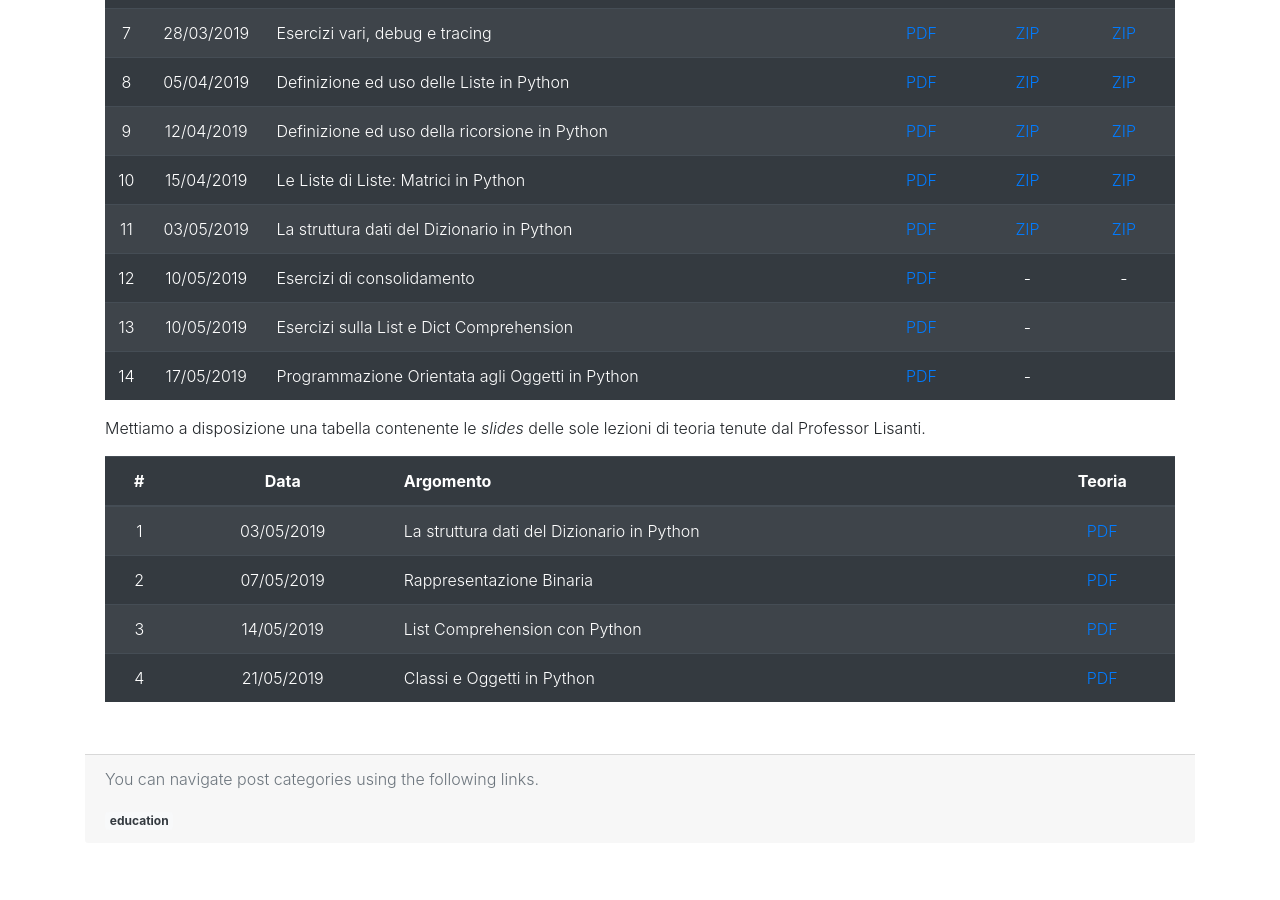
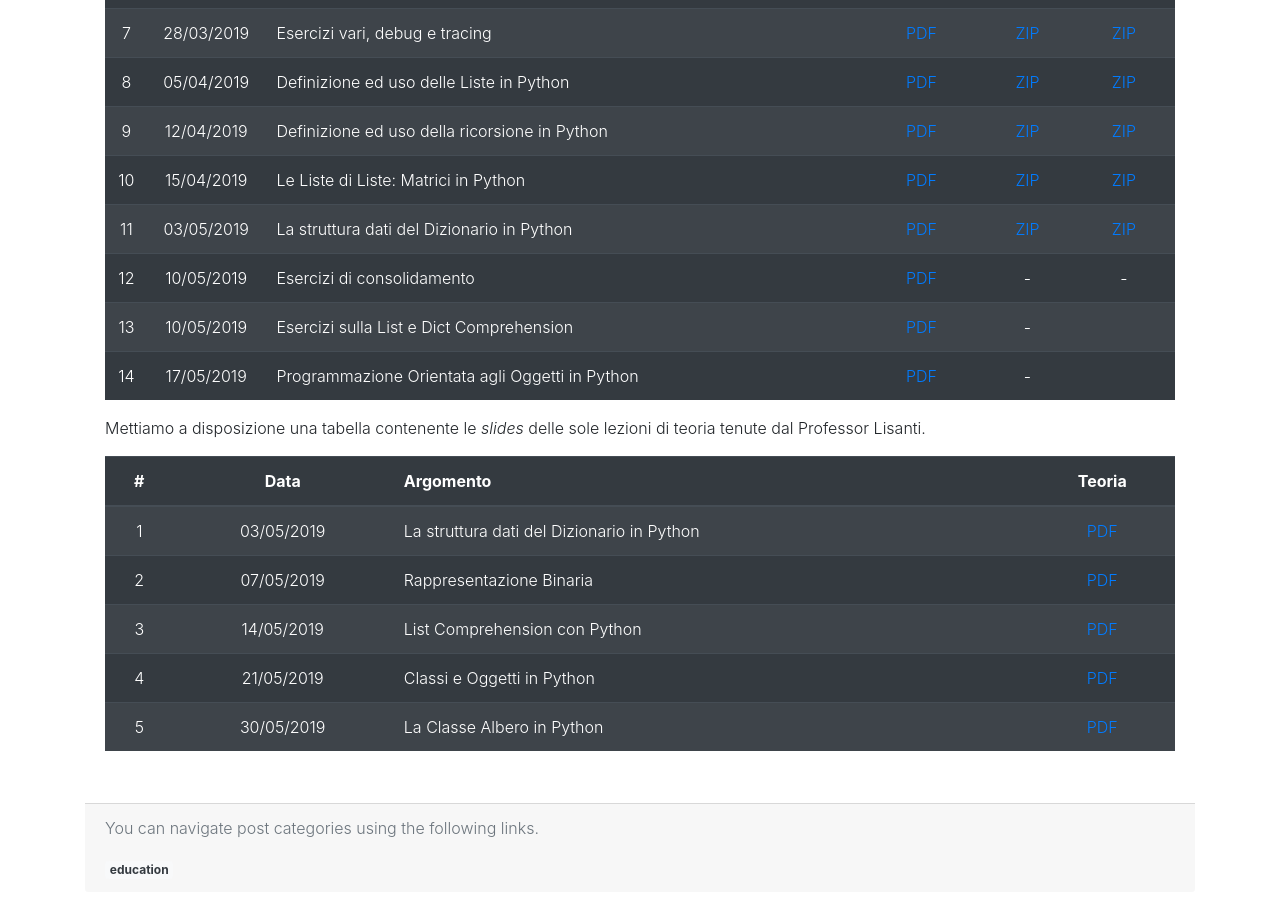
Before and after one commit to saltgz/saltgz.github.io, a Jekyll site: the page built from _posts/2019-05-27-info-mat.md, in a window 1280 px wide and 900 px high, scrolled down 1103 px. Built offline with Jekyll 4.4.1, drawn with Linux system fonts in a browser that asks for light colours; nearby versions of some CDN libraries; before the commit the page ends 1954 px from its top, so only the background shows below that.

Commit message:
Update 2019-05-27-info-mat.md

```diff
--- a/_posts/2019-05-27-info-mat.md
+++ b/_posts/2019-05-27-info-mat.md
@@ -66,3 +66,4 @@ Mettiamo a disposizione una tabella contenente le _slides_ delle sole lezioni di
 |  2  | 07/05/2019 | Rappresentazione Binaria                         | [PDF](https://drive.google.com/open?id=1k_LwffjQ-rjGsJg54o58GeTnjWfWIWQ0) |
 |  3  | 14/05/2019 | List Comprehension con Python              | [PDF](https://drive.google.com/open?id=1hMWjaBOFJCdqzP7gv0xdNoE196feSmiy) |
 |  4  | 21/05/2019 | Classi e Oggetti in Python              | [PDF](https://drive.google.com/open?id=18gXQg82TgSiT-lY4FidM_BhSZWhdr1-M) |
+|  5  | 30/05/2019 | La Classe Albero in Python              | [PDF](https://drive.google.com/open?id=1onfonXNgQZcjo6pBrnZ9GhEMrybWN3P_) |
```
